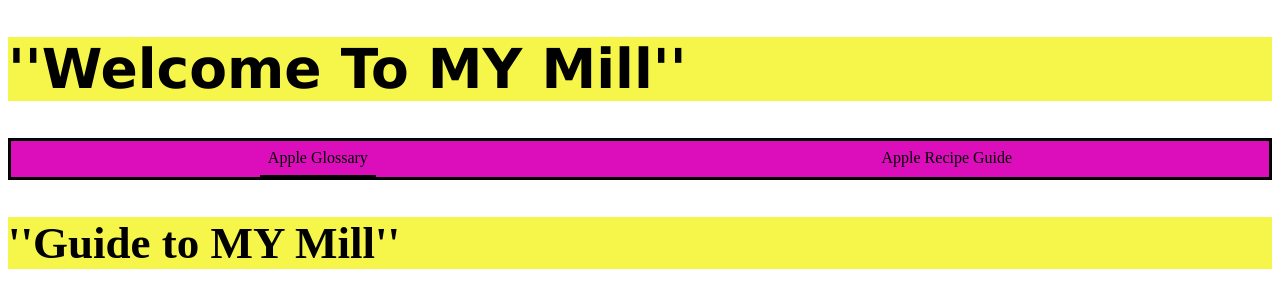
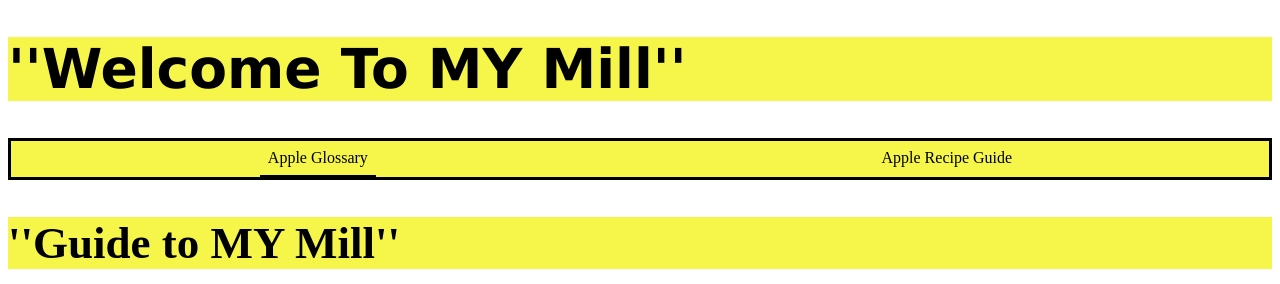
Before and after one commit to libbygrl88/Lis-753-Exercise-1, a plain HTML site: page midterm.html in a window 1280 px wide. Shown: the top 284 px of the page. Drawn offline with Linux system fonts and the light colour scheme.

Commit message:
Update midtermstyle.css

```diff
--- a/midtermstyle.css
+++ b/midtermstyle.css
@@ -9,7 +9,7 @@ h1#article-title{
 }
 figure#main-image{background: #A8EC41}
 nav ul {
-  background-color: #Dc0ebb;
+  background-color:#F6F64A ;
   display: flex;
   justify-content: space-around;
   list-style: none;
```
